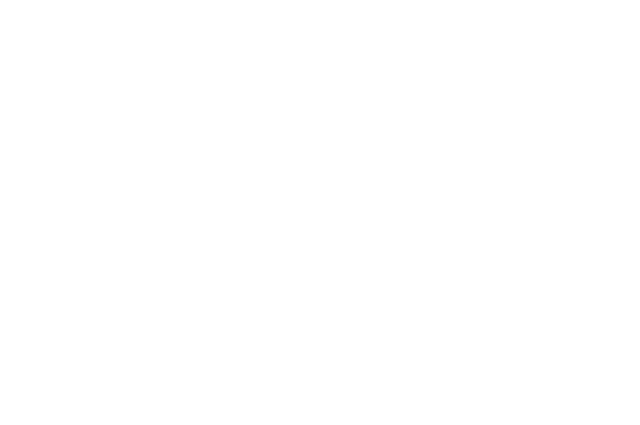
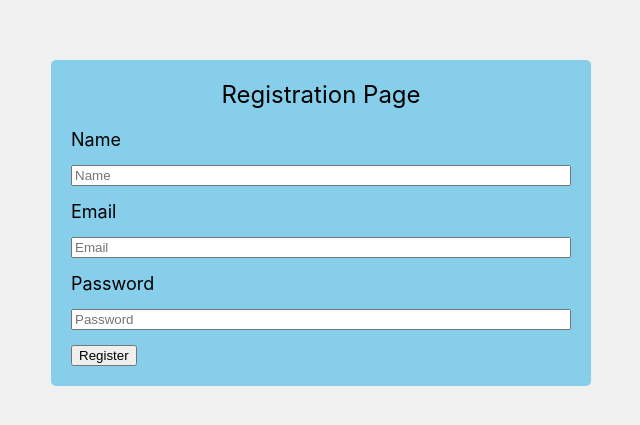
Before and after one commit to ASHINAY/money-lend-monitor-fe, a React (Create React App) app: page / in a window 1280 px wide. Shown: the part 177-602 px from the top of the page, without its empty margins (319-959 px from the left). Built offline with nearby package versions, Linux system fonts and the light colour scheme.

Commit message:
create Registration page

```diff
--- a/package.json
+++ b/package.json
@@ -8,6 +8,7 @@
     "@testing-library/user-event": "^13.5.0",
     "react": "^18.2.0",
     "react-dom": "^18.2.0",
+    "react-router-dom": "^6.15.0",
     "react-scripts": "5.0.1",
     "web-vitals": "^2.1.4"
   },
--- a/src/App.js
+++ b/src/App.js
@@ -1,11 +1,17 @@
-
-import './App.css';
+import React from "react";
+import { BrowserRouter, Route, Routes } from "react-router-dom";
+import "./App.css";
+import RegisterPage from "./pages/RegisterPage.jsx";
+import LoginPage from "./pages/LoginPage.jsx";
 
 function App() {
   return (
-    <div className="App">
-
-    </div>
+    <BrowserRouter>
+      <Routes>
+        <Route exact path="/" element={<RegisterPage />} />
+        <Route exact path="/LoginPage" element={<LoginPage />} />
+      </Routes>
+    </BrowserRouter>
   );
 }
 
--- a/src/pages/loginPage.jsx
+++ b/src/pages/loginPage.jsx
@@ -0,0 +1,9 @@
+import React from 'react'
+
+function LoginPage() {
+  return (
+    <div>LoginPage</div>
+  )
+}
+
+export default LoginPage
--- a/src/pages/registerPage.css
+++ b/src/pages/registerPage.css
@@ -0,0 +1,31 @@
+
+.MainContainer {
+    display: flex;
+    justify-content: center;
+    align-items: center;
+    min-height: 100vh;
+    background-color: #f0f0f0;
+  }
+
+  .FormContainer {
+    background: skyblue;
+    border-radius: 5px;
+    padding: 20px;
+    width: 500px;
+  }
+
+  .FormHeader {
+    font-size: 24px;
+    text-align: center;
+    margin-bottom: 20px;
+  }
+
+  .FormInputs {
+    display: flex;
+    flex-direction: column;
+    gap: 15px;
+  }
+
+  .InputLabel {
+    font-size: 18px;
+  }
--- a/src/pages/registerPage.jsx
+++ b/src/pages/registerPage.jsx
@@ -0,0 +1,60 @@
+import React, { useState } from "react";
+import { useNavigate } from "react-router-dom";
+import "./RegisterPage.css";
+
+function RegisterPage() {
+  const navigate = useNavigate();
+  const [name, setName] = useState("");
+  const [email, setEmail] = useState("");
+  const [password, setPassword] = useState("");
+
+  const emailOnChange = (event) => {
+    setEmail(event.target.value);
+  };
+
+  const handleName = (event) => {
+    setName(event.target.value);
+  };
+
+  const handlePassword = (event) => {
+    setPassword(event.target.value);
+  };
+  const registerbtn = () =>{
+navigate('/LoginPage')
+  }
+
+  return (
+    <div className="MainContainer">
+      <div className="FormContainer">
+        <div className="FormHeader">Registration Page</div>
+        <div className="FormInputs">
+          <label className="InputLabel">Name</label>
+          <input
+            type="text"
+            placeholder="Name"
+            value={name}
+            onChange={handleName}
+          />
+          <label className="InputLabel">Email</label>
+          <input
+            type="text"
+            placeholder="Email"
+            value={email}
+            onChange={emailOnChange}
+          />
+          <label className="InputLabel">Password</label>
+          <input
+            type="password"
+            placeholder="Password"
+            value={password}
+            onChange={handlePassword}
+          />
+        </div>
+        <button onClick={registerbtn} style={{display:"flex",marginTop:"15px"}}>Register</button>
+      </div>
+
+    </div>
+  );
+}
+
+export default RegisterPage;
```
Also changed, not shown: 1 other file (tests, documents, lock files or other folders).
